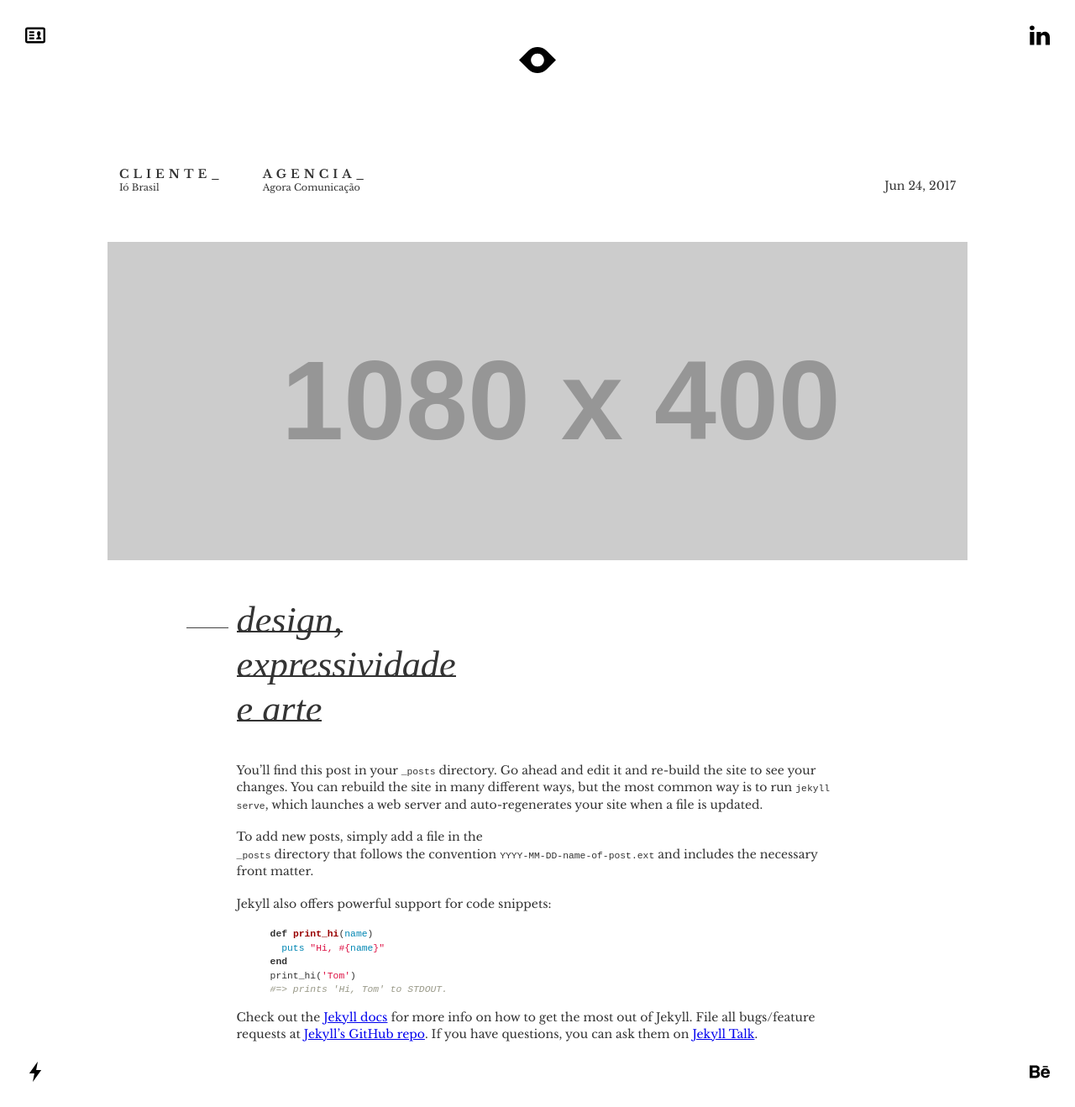
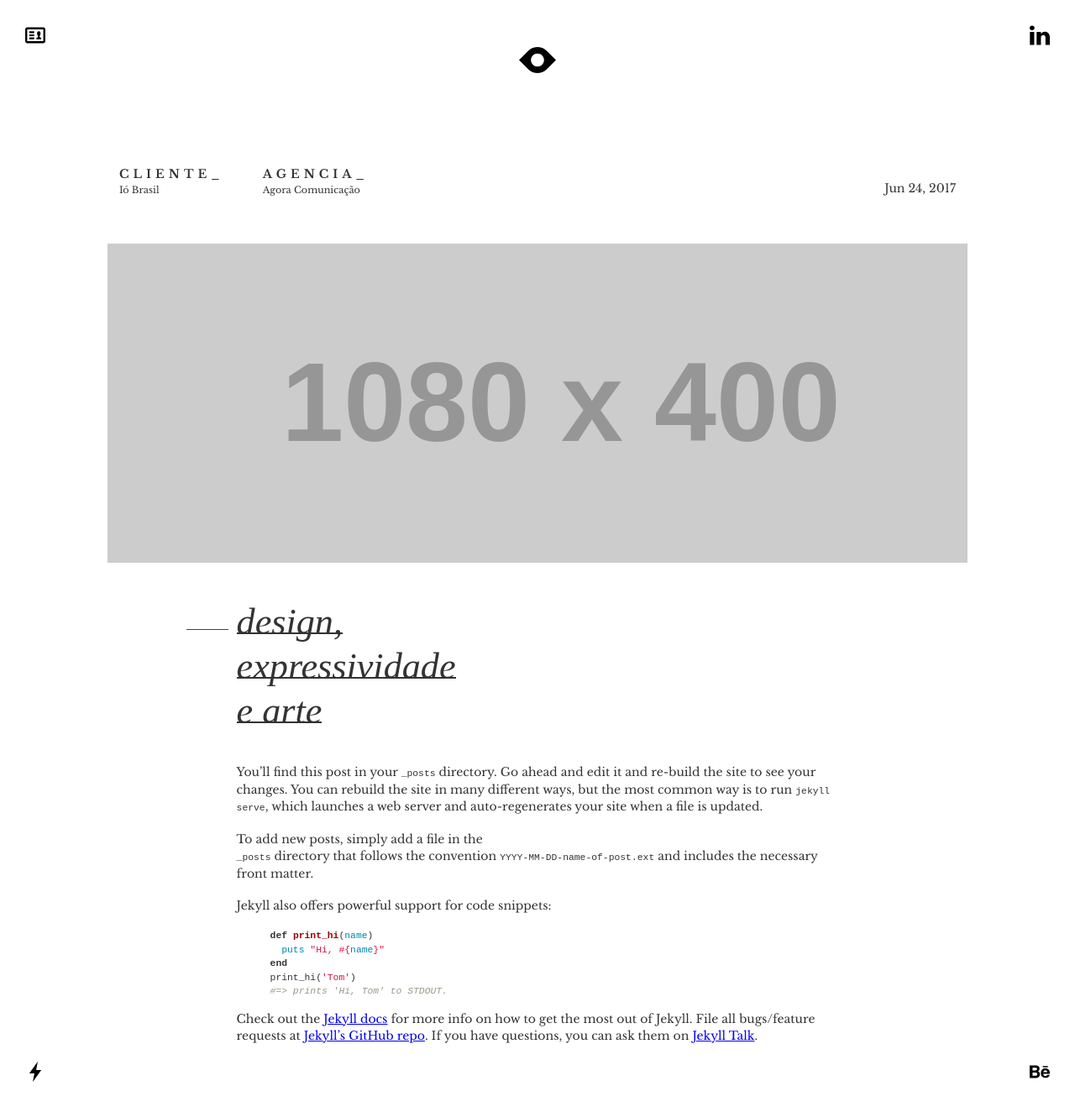
Before and after one commit to dudanev/dudanev.github.io, a Jekyll site: the page built from _posts/2017-06-24-welcome-to-jekyll.markdown, in a window 1280 px wide. Shown: the whole page at 84% size. Built offline with Jekyll 4.4.1, drawn with Linux system fonts in a browser that asks for light colours; some web fonts are replaced.

Commit message:
add little margin to workmeta fields

```diff
--- a/_sass/main.scss
+++ b/_sass/main.scss
@@ -110,9 +110,10 @@
 		text-transform: uppercase;
 		font-weight: 700;
 		font-size: 1em;
+		margin: 0;
 	}
 
-	> p { white-space: nowrap; }
+	> p { white-space: nowrap; margin: .2em 0 0 0; }
 
 	@media screen and (max-width: 425px) {
 		flex-basis: 50%;
@@ -139,9 +140,6 @@
 		margin-top: 1em;
 	}
 
-}
-.work-meta h4, .work-meta p {
-	margin: 0;
 }
 
 .work {
```
